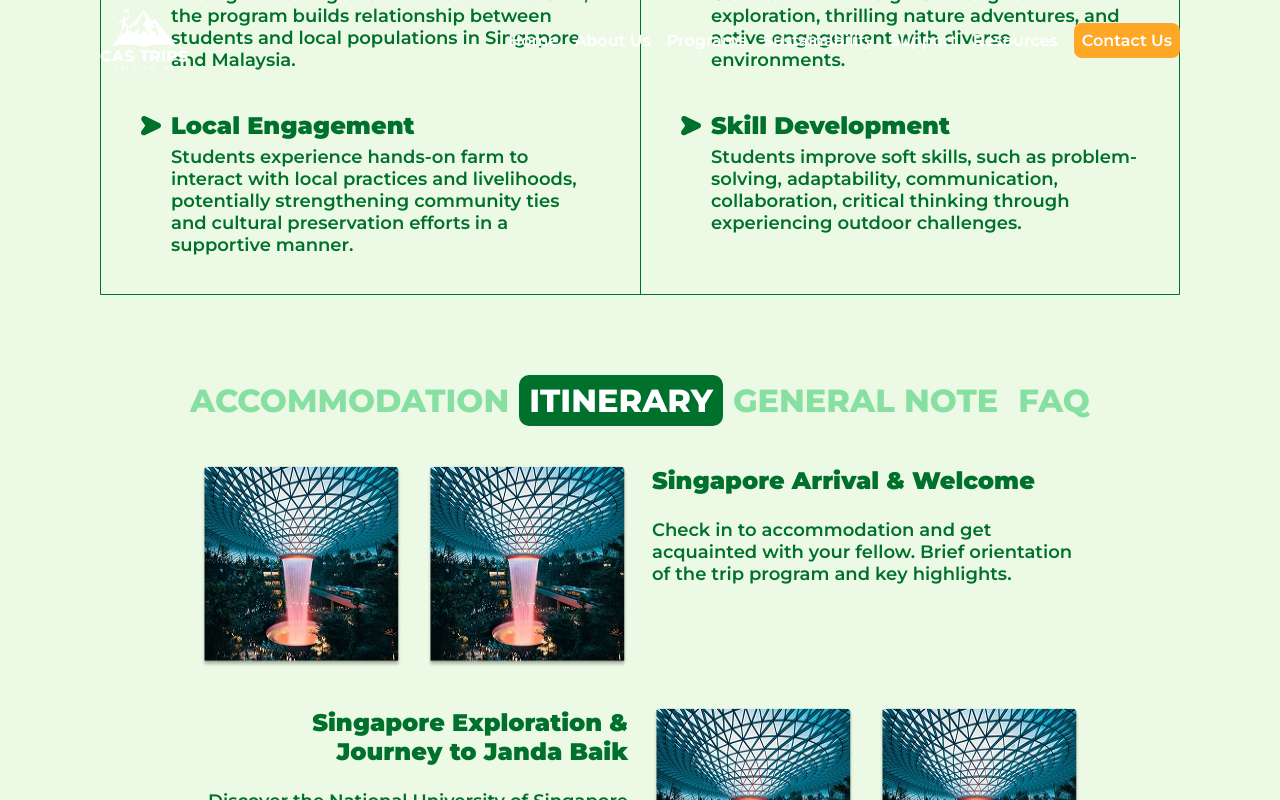
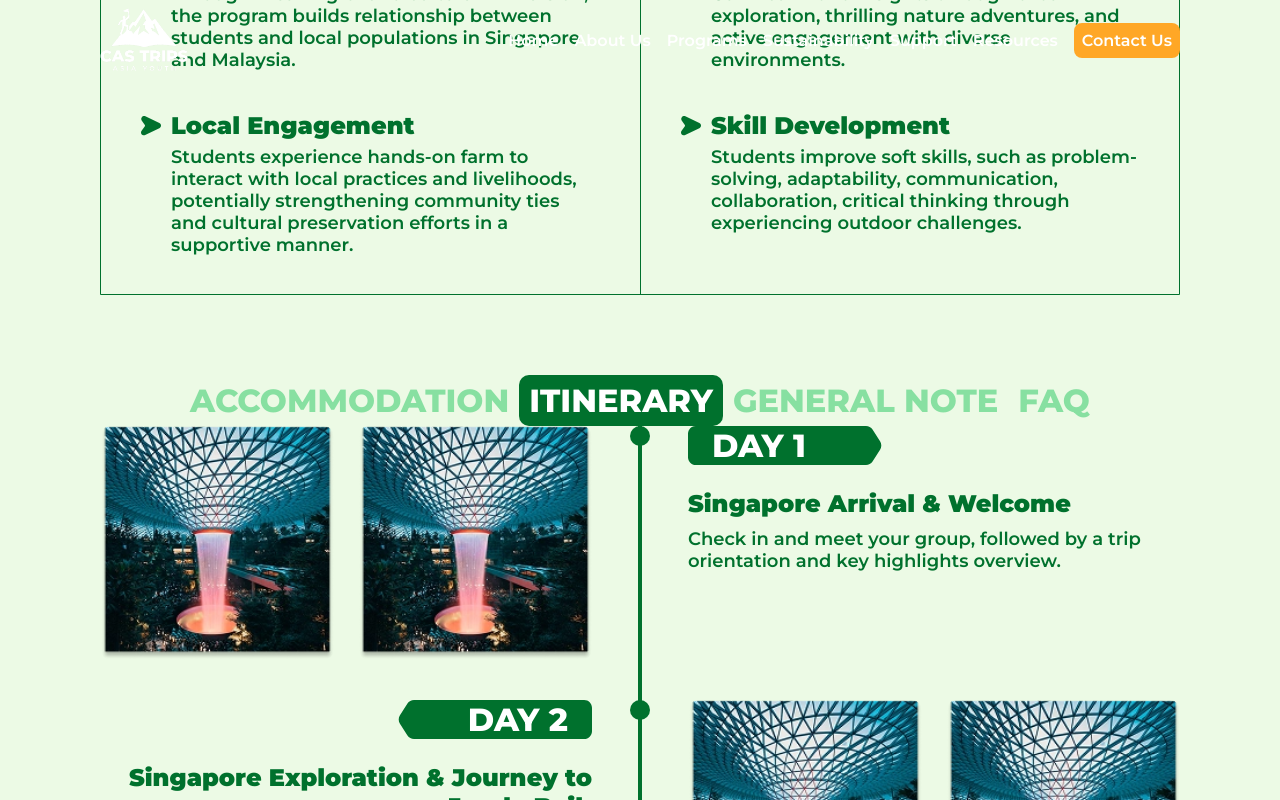
Before and after one commit to 1412322/CAS-trip, a Next.js app: page /taman-negara in a window 1280 px wide. Both pictures are taken after a click on the element "ITINERARY". Shown: the part 2874-3674 px from the top of the page. Built offline with nearby package versions, Linux system fonts and the light colour scheme.

Commit message:
chore: refactor

```diff
--- a/app/taman-negara/tabs.tsx
+++ b/app/taman-negara/tabs.tsx
@@ -6,6 +6,7 @@ import Container from '@/components/Layout/Container'
 import Paragraph from '@/components/Paragraph'
 import Carret from '@/public/images/carret.svg'
 import Itinerary1 from '@/public/images/itinerary_1.webp'
+import Tag from '@/public/images/small_tag.svg'
 import Image from 'next/image'
 import { useState } from 'react'
 
@@ -34,7 +35,6 @@ export default function Tabs() {
 </div>
 
 <div className={`${activeTab === 1 ? 'block' : 'hidden'} border-b border-b-[#00712D]`}>
-<Container className="bg-[#ECFAE5] !p-2.5 md:pt-10">
         <div className="text-[18px] md:text-[24px] font-[900] text-[#00712D] mb-1.5">
         Janda Baik Stay
         </div>
@@ -62,49 +62,73 @@ export default function Tabs() {
 <li>Departure to Kuala Lumpur.</li>
         </ul>
         </Paragraph>
-        </Container>
         </div>
 
         <div className={`${activeTab === 2 ? 'block' : 'hidden'} border-b border-b-[#00712D]`}>
-        <Container className="bg-[#ECFAE5] pt-10 md:pt-10">
+
         {[{
   imgs: [Itinerary1, Itinerary1],
   title: 'Singapore Arrival & Welcome',
-  descriptions: [`Check in to accommodation and get acquainted with your fellow. Brief orientation of the trip program and key highlights.`],
+  descriptions: ['Check in and meet your group, followed by a trip orientation and key highlights overview.'],
 }, {
   imgs: [Itinerary1, Itinerary1],
-  title: 'Singapore Exploration & Journey to Janda Baik',
-  descriptions: [`Discover the National University of Singapore and the stunning Gardens by the Bay before traveling to Janda Baik and checking into your resort.Discover the National University of Singapore and the stunning Gardens by the Bay before traveling to Janda Baik and checking into your resort.`],
+  title: 'Singapore Exploration\n& Journey to Janda Baik',
+  descriptions: [`Explore NUS and Gardens by the Bay, then travel to Janda Baik for resort check-in.`],
 }, {
   imgs: [Itinerary1, Itinerary1],
   title: 'Farm Life & River Trekking',
-  descriptions: [`Experience a Goat Farm and an Organic Fitrah Farm, followed by an exhilarating Sg Benus River Trekking adventure.`],
+  descriptions: ['Visit a Goat Farm and Organic Fitrah Farm, then enjoy an exhilarating Sg Benus River trek.'],
+}, {
+  imgs: [Itinerary1],
+  title: 'Team Challenges & Rafting',
+  descriptions: ['Join the GEMS Olympic challenges, then take on a thrilling Raft Building water mission.'],
+}, {
+  imgs: [Itinerary1],
+  title: 'Taman Negara Immersion',
+  descriptions: ['Head to Taman Negara for a scenic boat ride to Lata Berkoh and a visit to the Fish Sanctuary.'],
+}, {
+  imgs: [Itinerary1],
+  title: 'Culture & Canopy Walks',
+  descriptions: ['Enjoy Rapid Shooting, visit a Batek Tribe village, then hike Teresek Hill and explore the Canopy Walk.'],
+}, {
+  imgs: [Itinerary1],
+  title: 'Departure',
+  descriptions: ['Head back to KL or Singapore to begin your journey home with lasting memories.'],
 }].map((item, index) => (
-<div key={index} className={`flex flex-col items-start gap-5 md:gap-6 mb-5 md:mb-10 last:mb-0 ${index % 2 !== 0 ? 'md:flex-row-reverse' : 'md:flex-row'}`}>
-
+<div key={index} className={`relative flex items-start gap-5 md:gap-12 pb-5 md:pb-10 ${index % 2 === 0 ? 'flex-row' : 'flex-row-reverse'}`}>
  <div className="flex gap-2.5 md:gap-6 flex-1 w-full">
    {item.imgs.map((img, index) => (
     <Image key={index} src={img} className="w-full rounded-[10px] aspect-square overflow-hidden" layout="responsive" alt="" />
    ))}
  </div>
 
-  <div className={`flex-1 ${index % 2 !== 0 ? 'text-right' : 'text-left'} text-[#00712D]`}>
-    {item.title && <div className="text-[18px] md:text-[24px] font-[900] md:mb-6">{item.title}</div>}
+  <div>
+  <div className="absolute left-[calc(50%-2px)] w-[4px] bg-[#00712D] h-full" />
+
+  <div className="absolute h-5 w-5 rounded-full bg-[#00712D] left-[calc(50%-10px)]" />
+</div>
+
+  <div className={`flex-1 ${index % 2 === 0 ? 'text-left' : 'text-right'} text-[#00712D]`}>
+  <div className='md:mb-6 mb-1 relative z-[1] font-[800] text-[12px] md:text-[32px] text-white'>
+  <div className={`w-full h-full absolute z-[-1] bg-[url('../public/images/small_tag.svg')] bg-contain bg-no-repeat ${index % 2 === 0 ? '' : 'rotate-180'}`} />
+
+<label className="mx-6">DAY {index + 1}</label>
+</div>
+
+    {item.title && <div className="text-[12px] md:text-[24px] font-[900] md:mb-2.5">{item.title}</div>}
 
 <ul className={`${item.descriptions.length > 1 ? 'list-disc ml-4' : ''}`}>
 {item.descriptions.map((description, descriptionIndex) => (
   <li key={descriptionIndex} className={`${item.descriptions.length > 1 ? 'md:mb-6 last:mb-0' : ''}`}>
-    <p className="font-[600] text-[14px] md:text-[18px]" dangerouslySetInnerHTML={{ __html: description }} />
+    <p className="font-[600] text-[12px] md:text-[18px]" dangerouslySetInnerHTML={{ __html: description }} />
   </li>
 ))}
   </ul>
   </div>
 </div>
-))}
-          </Container></div>
+))}</div>
 
           <div className={`${activeTab === 3 ? 'block' : 'hidden'} border-b border-b-[#00712D]`}>
-        <Container className="bg-[#ECFAE5] !p-2.5 pt-10 md:pt-10">
       <Heading color="text-[#22C55E]">
       WHAT YOU NEED TO BRING
         </Heading>
@@ -168,12 +192,10 @@ export default function Tabs() {
   </Paragraph>
 </li>
 </ul>
-        </Container>
         </div>
 
         <div className={`${activeTab === 4 ? 'block' : 'hidden'} border-b border-b-[#00712D]`}>
-        <Container className="bg-[#ECFAE5] !p-2.5 pt-10 md:pt-10">
-        <ul className="py-8 px-10 text-[#00712D] flex-1">
+        <ul className="p-5 md:py-8 md:px-10 text-[#00712D] flex-1">
 <li className="mb-10 last:mb-0">
   <div className="flex items-center gap-2.5">
   <Image src={Carret} alt="" width={20} />
@@ -240,7 +262,6 @@ export default function Tabs() {
   </Paragraph>
 </li>
 </ul>
-        </Container>
         </div>
         </Container>
 
```
Also changed, not shown: public/images/small_tag.svg (added).
